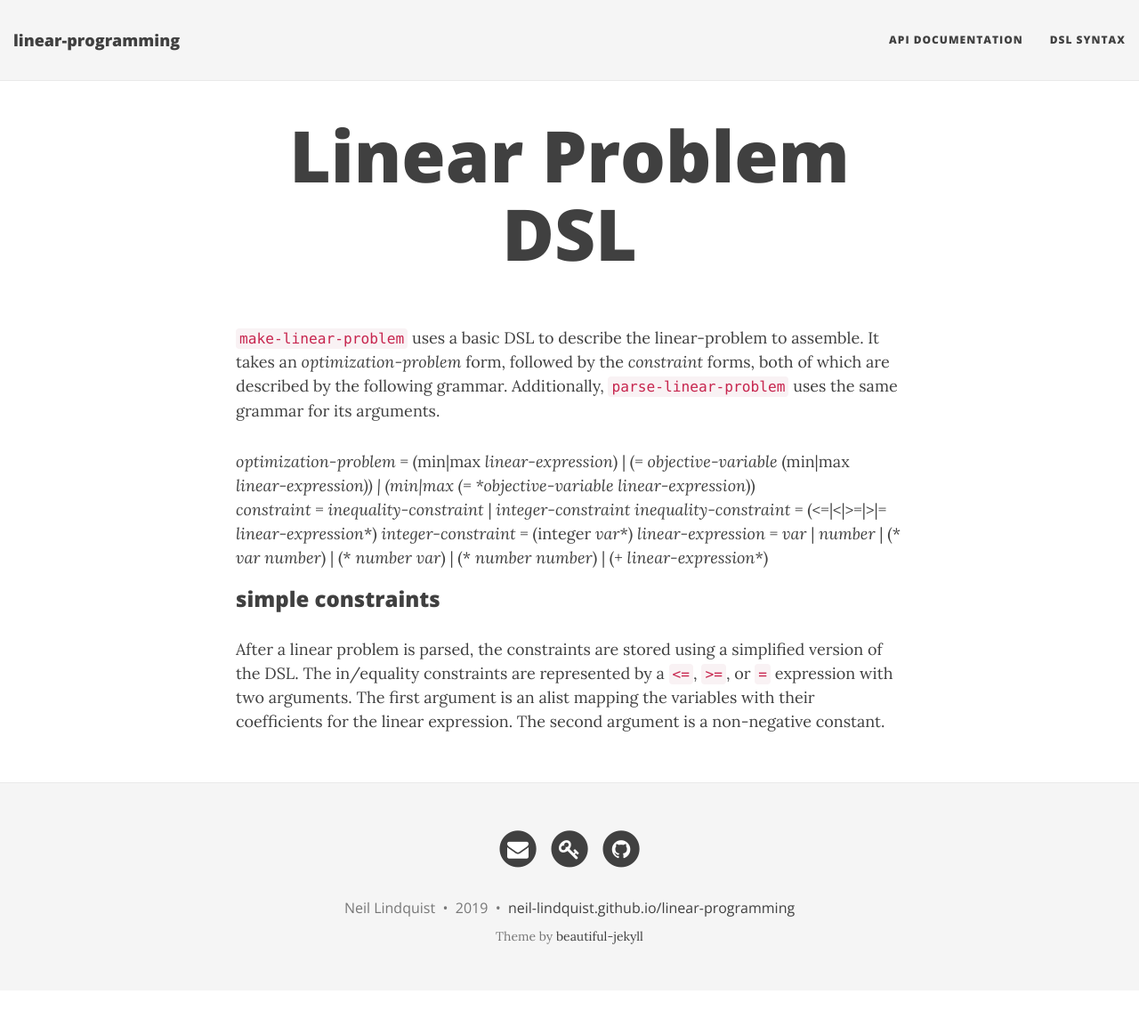
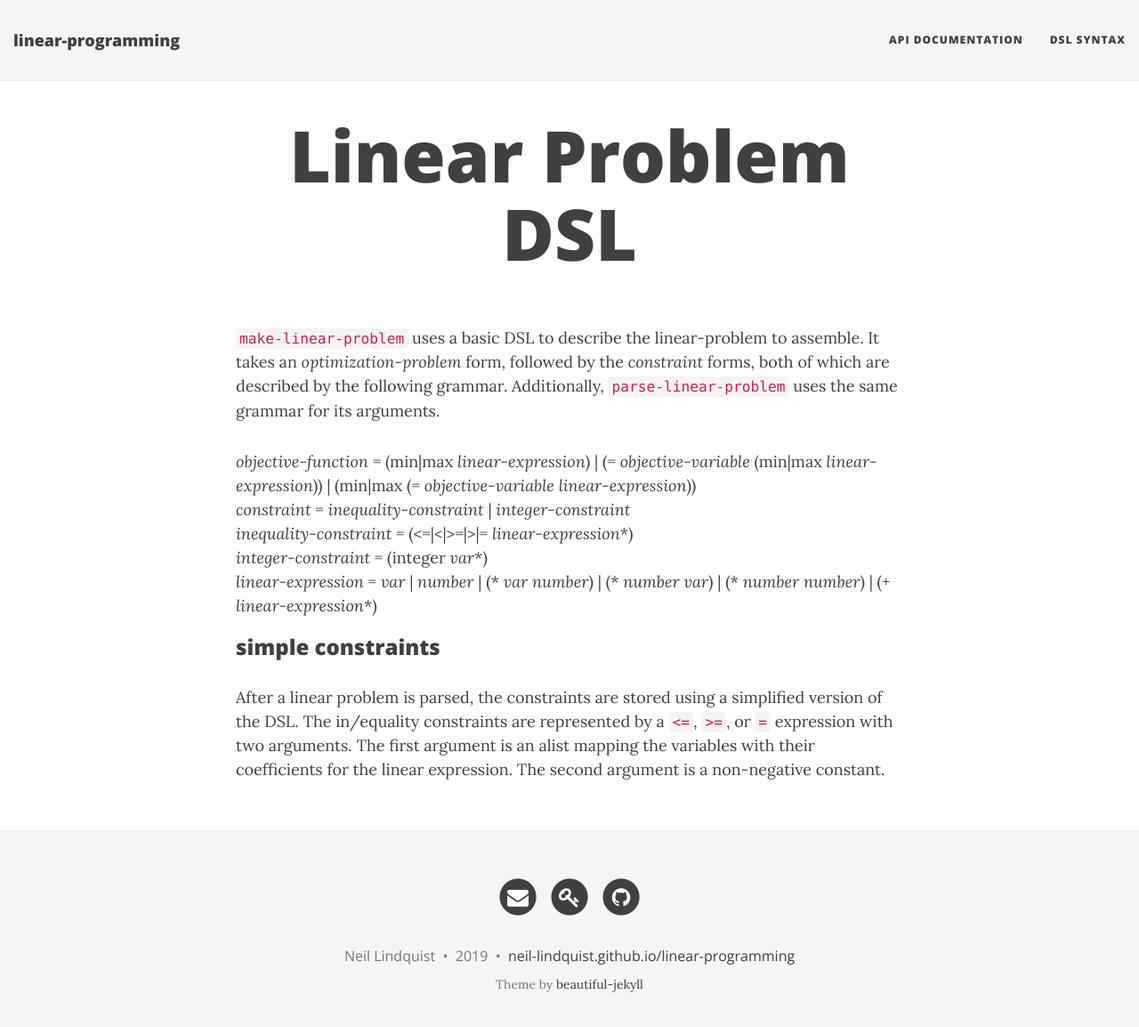
Before and after one commit to neil-lindquist/linear-programming, a Jekyll site: the page built from docs/linear-problem-syntax.md, in a window 1280 px wide and 1167 px high. Shown: the top 1154 px of the window at 89% size. Built offline with Jekyll 4.4.1, drawn with Linux system fonts in a browser that asks for light colours; a style sheet for code colours, icons or effects is not loaded.

Commit message:
Fix mistakes in the linear problem DSL description

```diff
--- a/docs/linear-problem-syntax.md
+++ b/docs/linear-problem-syntax.md
@@ -8,7 +8,7 @@ meta-description: The specification of the Linear Programming Problem DSL
 It takes an *optimization-problem* form, followed by the *constraint* forms, both of which are described by the following grammar.
 Additionally, `parse-linear-problem` uses the same grammar for its arguments.
 
-*optimization-problem* = (min\|max *linear-expression*) \| (= *objective-variable* (min\|max *linear-expression)) \| (min\|max (= *objective-variable* *linear-expression*))
+*objective-function* = (min\|max *linear-expression*) \| (= *objective-variable* (min\|max *linear-expression*)) \| (min\|max (= *objective-variable* *linear-expression*))
 *constraint* = *inequality-constraint* \| *integer-constraint*
 *inequality-constraint* = (<=\|<\|>=\|>\|= *linear-expression*\*)
 *integer-constraint* = (integer *var*\*)
```
